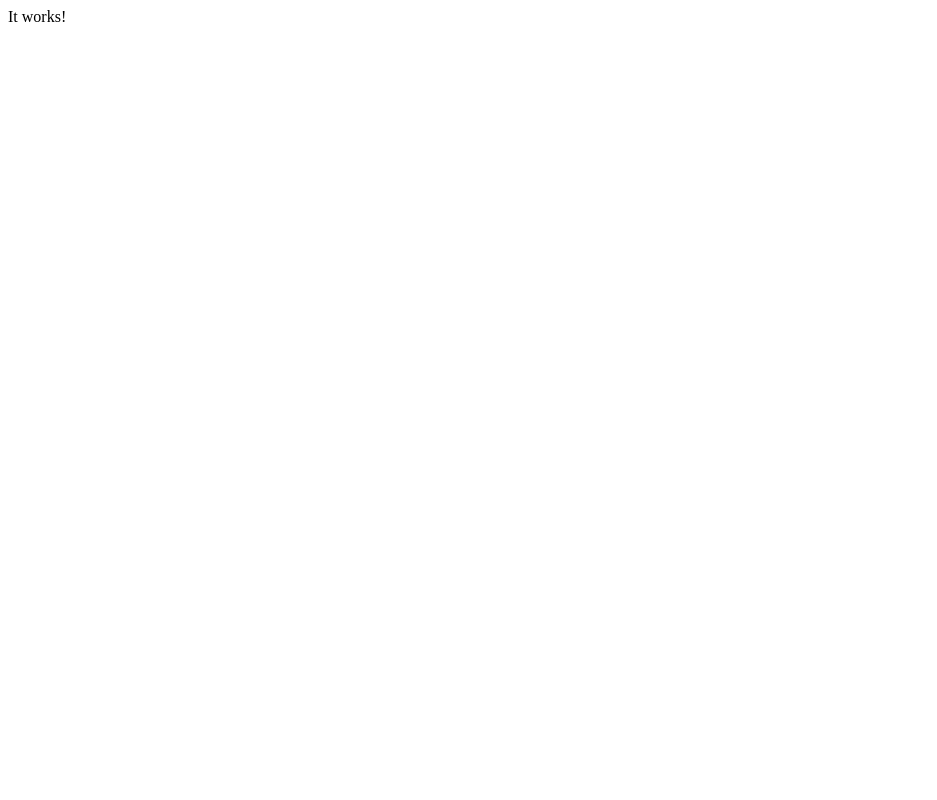
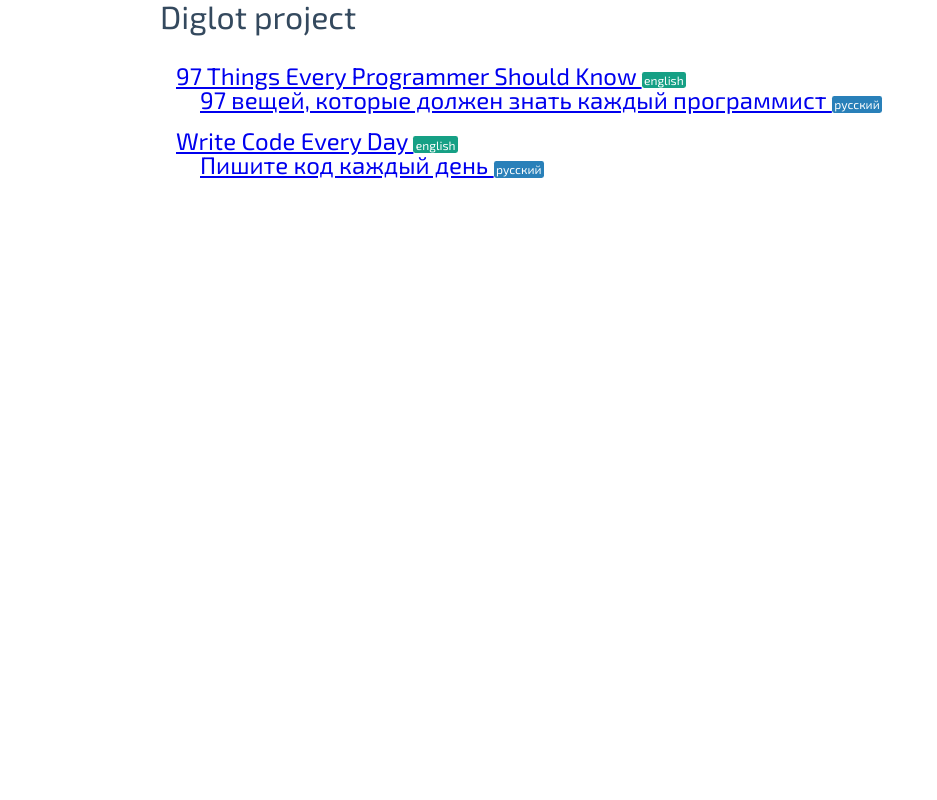
Before and after one commit to pvolyntsev/diglot, a PHP site: page / in a window 1280 px wide. Before the commit the part shown is almost empty. Shown: the whole page, without its empty margins (0-937 px from the left). Run offline with PHP 8.4, Linux system fonts and the light colour scheme.

Commit message:
Simple styles

```diff
--- a/public/index.php
+++ b/public/index.php
@@ -1,3 +1,26 @@
-<?php
+<!DOCTYPE html>
+<html>
+<head>
+    <title>Diglot</title>
+    <meta charset="utf-8" />
+    <link rel="stylesheet" type="text/css" href="/css/reset.css">
+    <link rel="stylesheet" type="text/css" href="/css/style.css">
+<!--    <script src="https://ajax.googleapis.com/ajax/libs/jquery/1.11.1/jquery.min.js"></script>-->
+<!--    <script type="text/javascript" src="/js/app.js"></script>-->
+</head>
+<body>
+<div class="page-wrapper">
+    <h1><?php echo "Diglot project" ?></h1>
 
-echo 'It works!';
+    <ul>
+        <li><a class="language-primary" href="/book/97things-dev">97 Things Every Programmer Should Know <span class="label green">english</span></a>
+            <a class="language-secondary" href="/book/97things-dev">97 вещей, которые должен знать каждый программист <span class="label blue">русский</span></a>
+        </li>
+
+        <li><a class="language-primary" href="/article/write-code-every-day">Write Code Every Day <span class="label green">english</span></a>
+            <a class="language-secondary" href="/article/write-code-every-day">Пишите код каждый день <span class="label blue">русский</span></a>
+        </li>
+    </ul>
+</div>
+</body>
+</html>
--- /dev/null
+++ b/public/static/css/reset.css
@@ -0,0 +1,48 @@
+/* http://meyerweb.com/eric/tools/css/reset/
+   v2.0 | 20110126
+   License: none (public domain)
+*/
+
+html, body, div, span, applet, object, iframe,
+h1, h2, h3, h4, h5, h6, p, blockquote, pre,
+a, abbr, acronym, address, big, cite, code,
+del, dfn, em, img, ins, kbd, q, s, samp,
+small, strike, strong, sub, sup, tt, var,
+b, u, i, center,
+dl, dt, dd, ol, ul, li,
+fieldset, form, label, legend,
+table, caption, tbody, tfoot, thead, tr, th, td,
+article, aside, canvas, details, embed,
+figure, figcaption, footer, header, hgroup,
+menu, nav, output, ruby, section, summary,
+time, mark, audio, video {
+    margin: 0;
+    padding: 0;
+    border: 0;
+    font-size: 100%;
+    font: inherit;
+    vertical-align: baseline;
+}
+/* HTML5 display-role reset for older browsers */
+article, aside, details, figcaption, figure,
+footer, header, hgroup, menu, nav, section {
+    display: block;
+}
+body {
+    line-height: 1;
+}
+ol, ul {
+    list-style: none;
+}
+blockquote, q {
+    quotes: none;
+}
+blockquote:before, blockquote:after,
+q:before, q:after {
+    content: '';
+    content: none;
+}
+table {
+    border-collapse: collapse;
+    border-spacing: 0;
+}
--- /dev/null
+++ b/public/static/css/style.css
@@ -0,0 +1,54 @@
+@import url(https://fonts.googleapis.com/css?family=Exo+2);
+
+body {
+    font-family: "Exo 2", sans-serif;
+    color: #34495e;
+    margin: 0;
+    padding: 0;
+    font-size: 16px;
+}
+
+.page-wrapper {
+    max-width: 960px;
+    margin: 0 auto;
+}
+
+h1 {
+    font-size: 2em;
+    margin-bottom: 1em;
+}
+
+.label {
+    display: inline-block;
+    font-size: 0.5em;
+    padding: 0.2em;
+    -webkit-border-radius: 0.2em;
+    -moz-border-radius: 0.2em;
+    border-radius: 0.2em;
+}
+.label.blue {
+    background: #2980b9;
+    color: #fff;
+}
+.label.green {
+    background: #16a085;
+    color: #fff;
+}
+
+ul {
+    margin: 1em;
+}
+
+ul li {
+    margin: 1em 0;
+}
+
+.language-primary {
+    font-size: 1.5em;
+    display: block;
+}
+.language-secondary {
+    font-size: 1.5em;
+    display: block;
+    margin-left: 1em;
+}
```
Also changed, not shown: public/404.html (added, +17 -0 lines).
